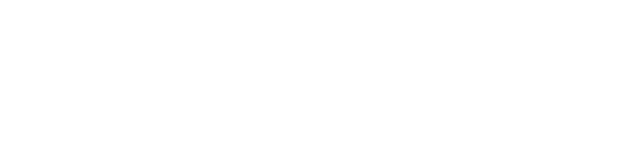
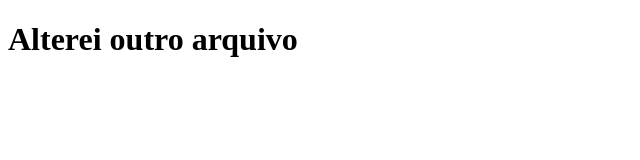
Before and after one commit to RichardBazinga/APIClientTester, a website: page index.html in a window 1280 px wide. Shown: the whole page, without its empty margins (0-640 px from the left). Drawn offline with Linux system fonts and the light colour scheme.

Commit message:
Alterei o index pra nao ter conflito

```diff
--- a/index.html
+++ b/index.html
@@ -5,7 +5,7 @@
   <title>Document</title>
 </head>
 <body>
-
+  <h1>Alterei outro arquivo</h1>
   <script src="./bundle.js"></script>
 </body>
 </html>
```
